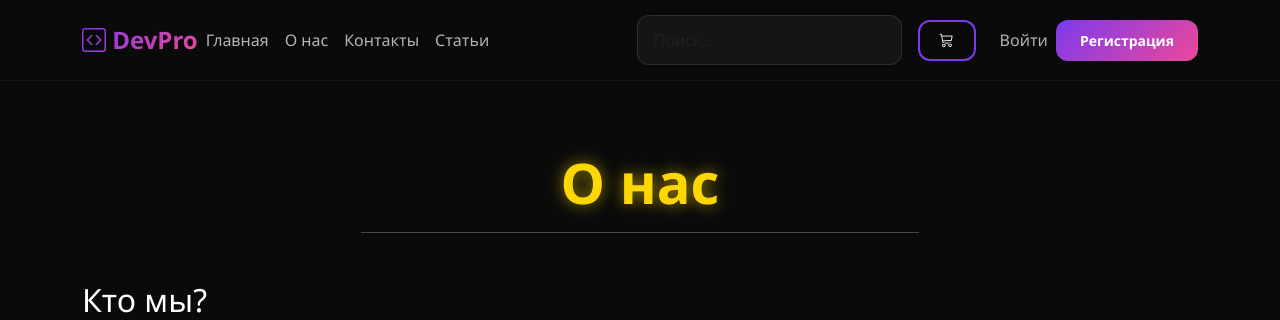
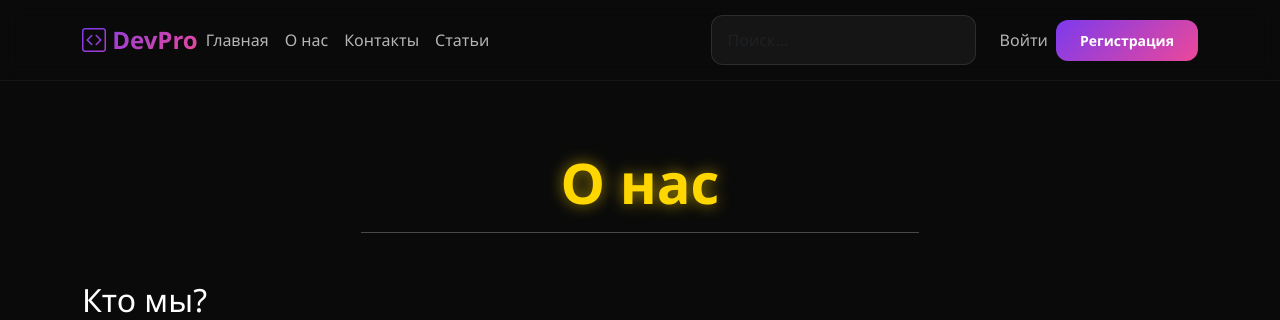
Before and after one commit to comp80268-commits/--DevPro, a Django app: page /about/ in a window 1280 px wide. Shown: the top 320 px of the page. Run offline with Django 5.2, Linux system fonts and the light colour scheme.

Commit message:
Remove cart links from template

```diff
--- a/app/templates/base.html
+++ b/app/templates/base.html
@@ -216,16 +216,6 @@
                 <input class="form-control form-control-custom" type="text" name="q" placeholder="Поиск...">
             </form>
 
-             <!-- Корзина -->
-            <a href="{% url 'cart:cart_detail' %}" class="btn btn-outline-gradient btn-sm position-relative me-3">
-                <i class="bi bi-cart3"></i>
-                {% if cart|length > 0 %}
-                    <span class="badge bg-danger position-absolute top-0 start-100 translate-middle rounded-pill" style="font-size: 10px;">
-                        {{ cart|length }}
-                    </span>
-                {% endif %}
-            </a>
-
 
             <!-- Пользователь -->
             <ul class="navbar-nav">
```
